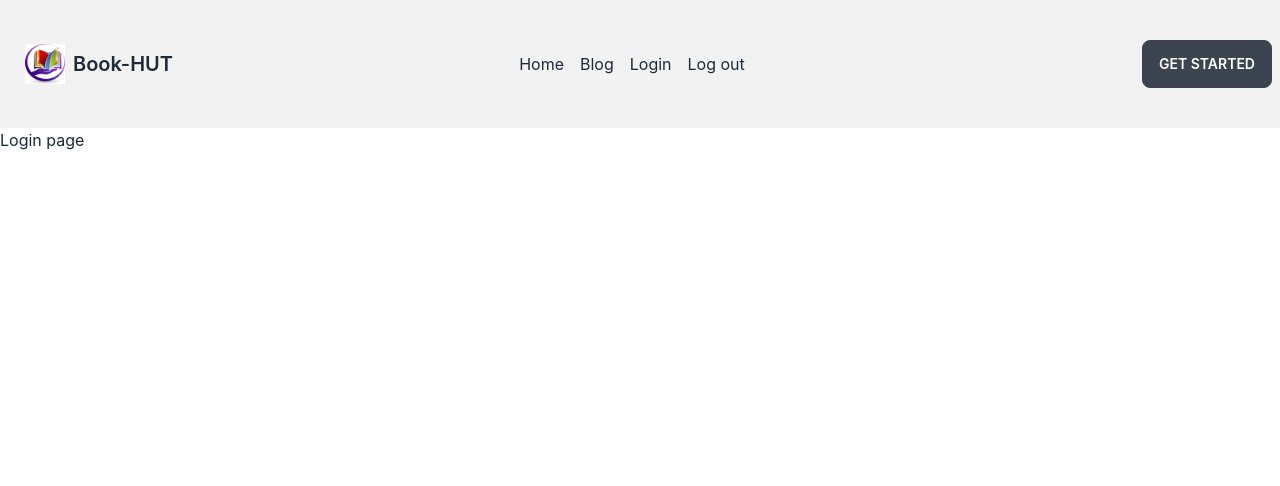
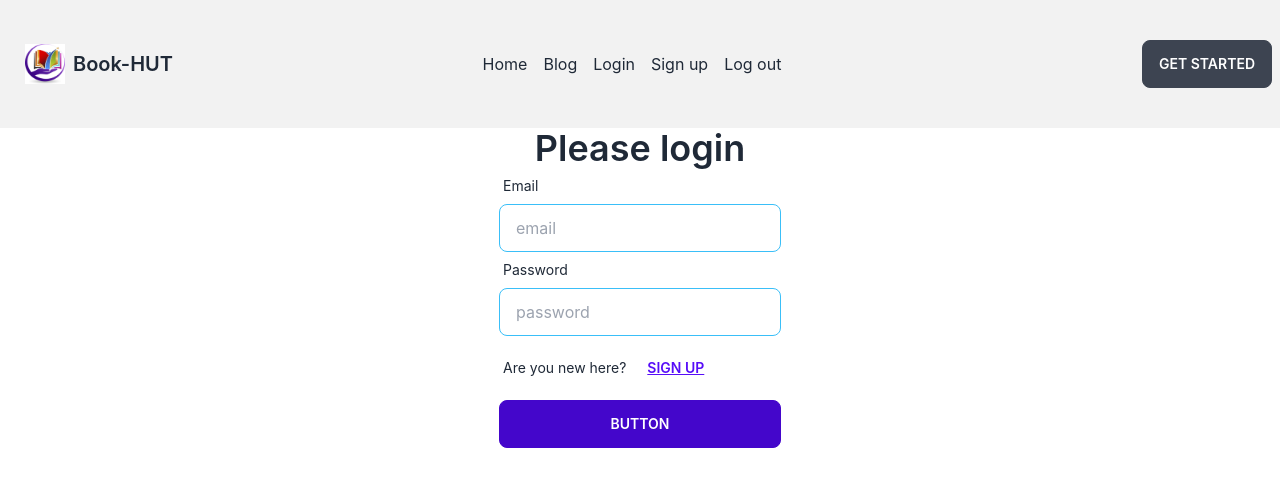
Before and after one commit to Abuhurayratouhid/product-resale, a React (Create React App) app: page /login in a window 1280 px wide. Shown: the top 486 px of the page. Built offline with nearby package versions, Linux system fonts and the light colour scheme.

Commit message:
sign up and login form created by react hook form

```diff
--- a/package.json
+++ b/package.json
@@ -7,8 +7,10 @@
     "@testing-library/react": "^13.4.0",
     "@testing-library/user-event": "^13.5.0",
     "daisyui": "^2.41.0",
+    "firebase": "^9.14.0",
     "react": "^18.2.0",
     "react-dom": "^18.2.0",
+    "react-hook-form": "^7.39.5",
     "react-router-dom": "^6.4.3",
     "react-scripts": "5.0.1",
     "web-vitals": "^2.1.4"
--- /dev/null
+++ b/src/Firebase/Firebase.config.js
@@ -0,0 +1,19 @@
+// Import the functions you need from the SDKs you need
+import { initializeApp } from "firebase/app";
+// TODO: Add SDKs for Firebase products that you want to use
+// https://firebase.google.com/docs/web/setup#available-libraries
+
+// Your web app's Firebase configuration
+const firebaseConfig = {
+  apiKey: process.env.REACT_APP_apiKey,
+  authDomain: process.env.REACT_APP_authDomain,
+  projectId: process.env.REACT_APP_projectId,
+  storageBucket: process.env.REACT_APP_storageBucket,
+  messagingSenderId: process.env.REACT_APP_messagingSenderId,
+  appId: process.env.REACT_APP_appId,
+};
+
+// Initialize Firebase
+const app = initializeApp(firebaseConfig);
+
+export default app;
--- a/src/Pages/Login/Login.js
+++ b/src/Pages/Login/Login.js
@@ -1,9 +1,37 @@
 import React from 'react';
+import { useForm } from 'react-hook-form';
+import { Link } from 'react-router-dom';
 
 const Login = () => {
+    const {register, handleSubmit} = useForm();
+
+
+    const onSubmit = data => {
+        const email = data.email;
+        const password = data.password;
+        console.log(email, password)
+    }
     return (
         <div>
-            <h1>Login page </h1>
+            <h1 className='text-center text-4xl font-semibold'>Please login  </h1>
+
+            <section className='flex justify-center'>
+                <form onSubmit={handleSubmit(onSubmit)}>
+
+                    <label className="label">
+                        <span className="label-text">Email</span>
+                    </label>
+                    <input type="email" {...register('email')} placeholder="email" className="input input-bordered input-info w-full max-w-xs" />
+                    <label className="label">
+                        <span className="label-text">Password </span>
+                    </label>
+                    <input type="password" {...register('password')} placeholder="password" className="input input-bordered input-info w-full max-w-xs" />
+                    <label className="label">
+                        <span className="label-text">Are you new here? <span><Link to='/signUp'><button className="btn btn-link">Sign up</button></Link></span></span>
+                    </label>
+                    <button type='submit' className="btn btn-active btn-primary w-full max-w-xs">Button</button>
+                </form>
+            </section>
         </div>
     );
 };
--- a/src/Pages/SignUp/SignUp.js
+++ b/src/Pages/SignUp/SignUp.js
@@ -1,9 +1,40 @@
 import React from 'react';
+import { useForm } from 'react-hook-form';
+import { Link } from 'react-router-dom';
 
 const SignUp = () => {
+
+    const {register, handleSubmit} = useForm();
+    const onSubmit = data => {
+        const name = data.name;
+        const email = data.email;
+        const password = data.password;
+        console.log(name, email, password)
+    }
     return (
         <div>
-            <h1>Sign up page</h1>
+            <h1 className='text-center text-4xl font-semibold'>Sign up </h1>
+
+            <section className='flex justify-center'>
+                <form onSubmit={handleSubmit(onSubmit)}>
+                    <label className="label">
+                        <span className="label-text">Name</span>
+                    </label>
+                    <input type="text" {...register('name')} placeholder="name" className="input input-bordered input-info w-full max-w-xs" />
+                    <label className="label">
+                        <span className="label-text">Email</span>
+                    </label>
+                    <input type="email" {...register('email')} placeholder="email" className="input input-bordered input-info w-full max-w-xs" />
+                    <label className="label">
+                        <span className="label-text">Password </span>
+                    </label>
+                    <input type="password" {...register('password')} placeholder="password" className="input input-bordered input-info w-full max-w-xs" />
+                    <label className="label">
+                        <span className="label-text">Already have an account? <span><Link to='/login'><button className="btn btn-link">Login </button></Link></span></span>
+                    </label>
+                    <button type='submit' className="btn btn-active btn-primary w-full max-w-xs">Button</button>
+                </form>
+            </section>
         </div>
     );
 };
--- a/src/Routes/Routes.js
+++ b/src/Routes/Routes.js
@@ -1,3 +1,5 @@
+import SignUp from "../Pages/SignUp/SignUp";
+
 const { createBrowserRouter } = require("react-router-dom");
 const { default: Main } = require("../Layout/Main");
 const { default: Blog } = require("../Pages/Blog/Blog");
@@ -22,6 +24,10 @@ const router = createBrowserRouter([
             {
                 path: '/login',
                 element: <Login></Login>
+            },
+            {
+                path: '/signUp',
+                element: <SignUp></SignUp>
             }
         ]
     }
--- a/src/Shared/Header/Navbar.js
+++ b/src/Shared/Header/Navbar.js
@@ -7,6 +7,7 @@ const Navbar = () => {
     <p className='mr-4'><Link to='/'>Home</Link></p>
     <p className='mr-4'><Link to='/blog'>Blog</Link></p>
     <p className='mr-4'><Link to='/login'>Login</Link></p>
+    <p className='mr-4'><Link to='/signUp'>Sign up</Link></p>
     <p className='mr-4'><Link >Log out</Link></p>
     </>
     return (
```
Also changed, not shown: 1 other file (tests, documents, lock files or other folders).
